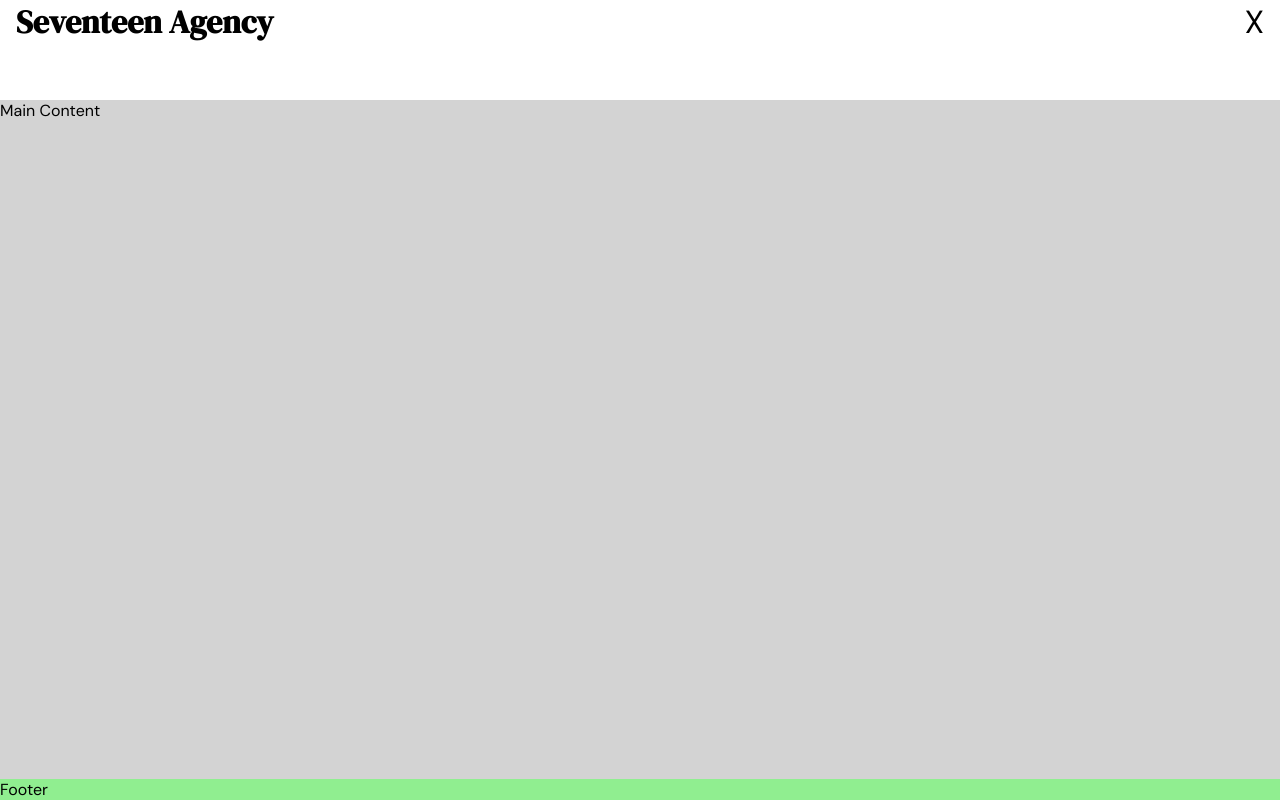
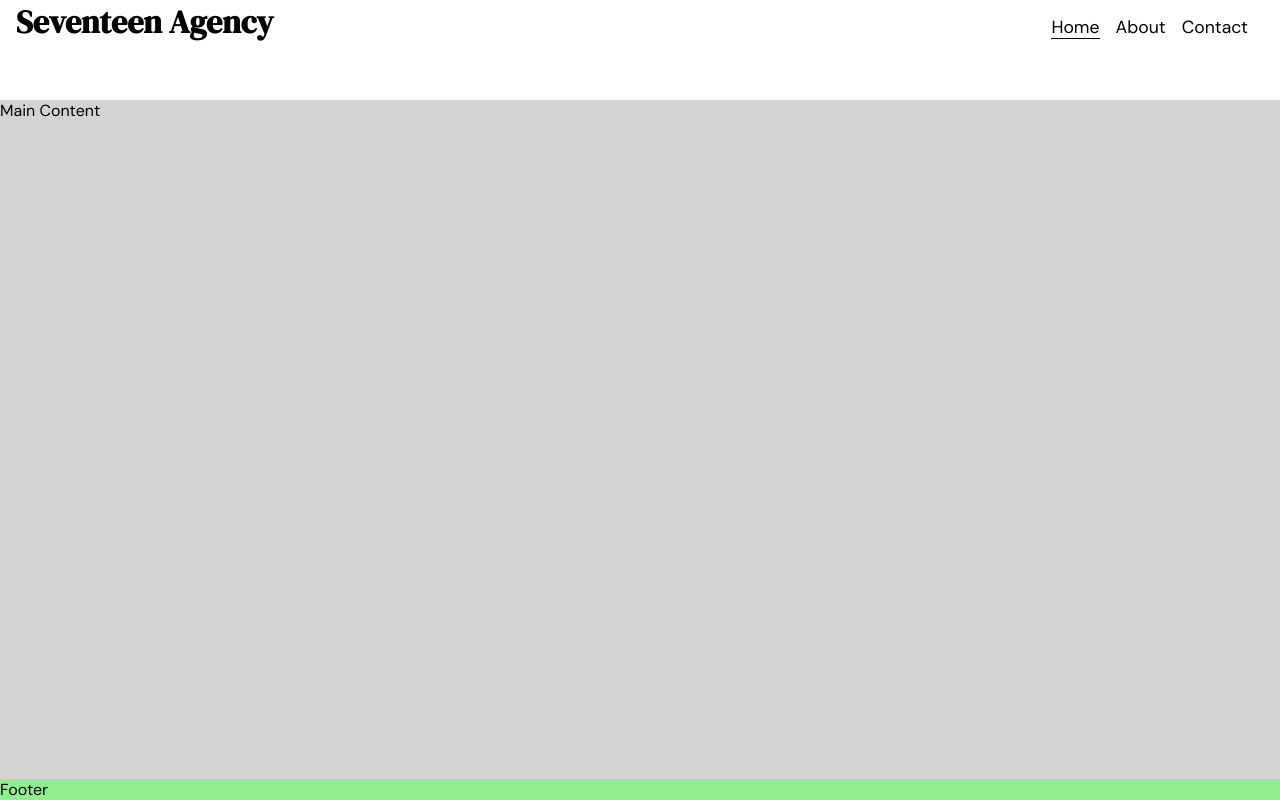
Before and after one commit to kb5991/17agency, a plain HTML site: page index.html in a window 1280 px wide. Drawn offline with Linux system fonts and the light colour scheme.

Commit message:
Create media query for tablets, display navbar items, hide toggle label

```diff
--- a/assets/css/style.css
+++ b/assets/css/style.css
@@ -88,3 +88,27 @@ main {
 footer {
     background-color: lightgreen;
 }
+
+/* Media query: tablets and larger (768px and up */
+@media screen and (min-width: 768px) {
+    /* Header */
+    nav {
+        display: block;
+        position: relative;
+        width: fit-content;
+        padding-right: 1rem;
+    }
+
+    #menu {
+        display: flex;
+    }
+
+    #menu > li {
+        padding-left: 1rem;
+    }
+
+    .nav-toggle-label {
+        display: none;
+    }
+
+}
```
